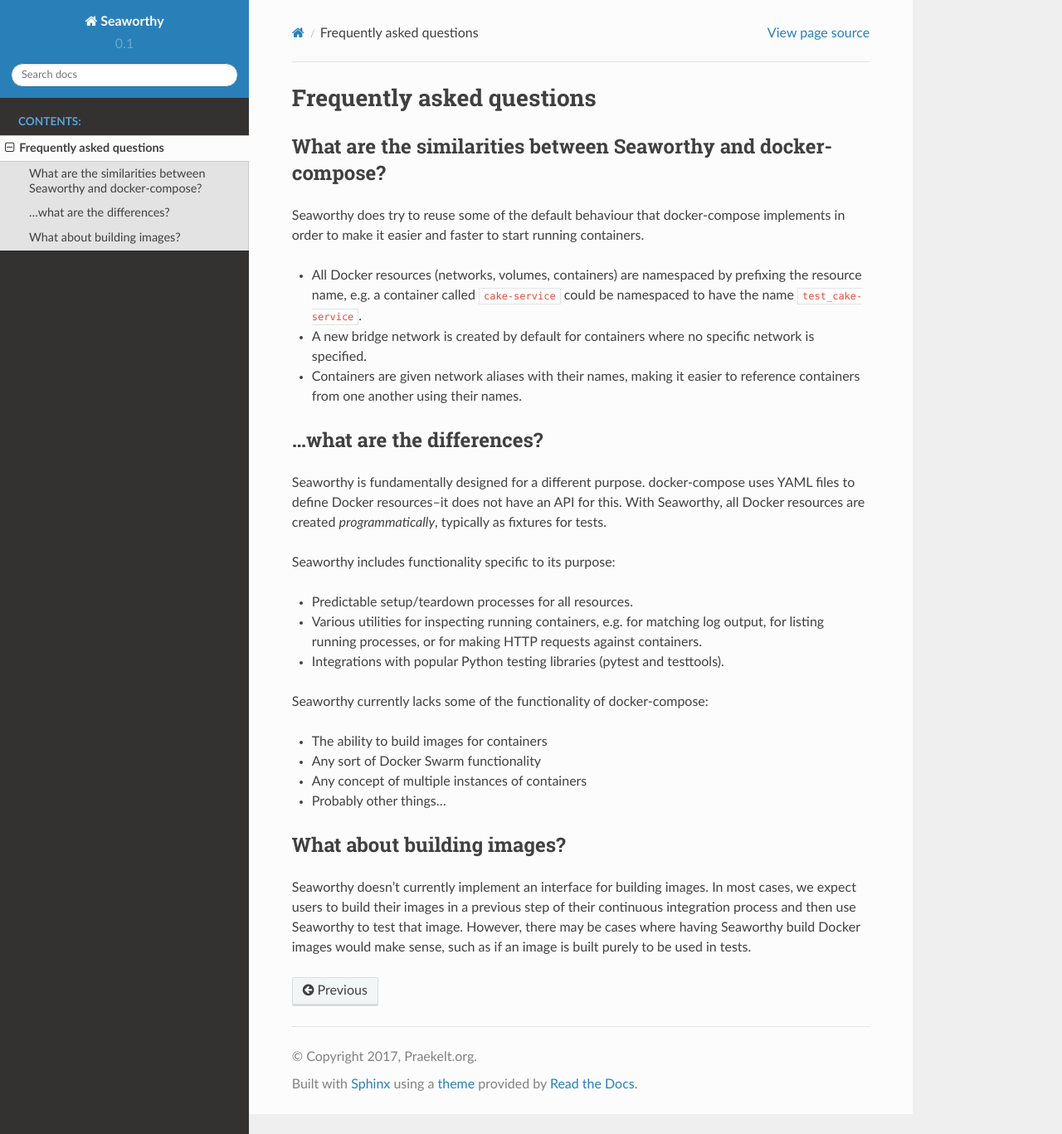
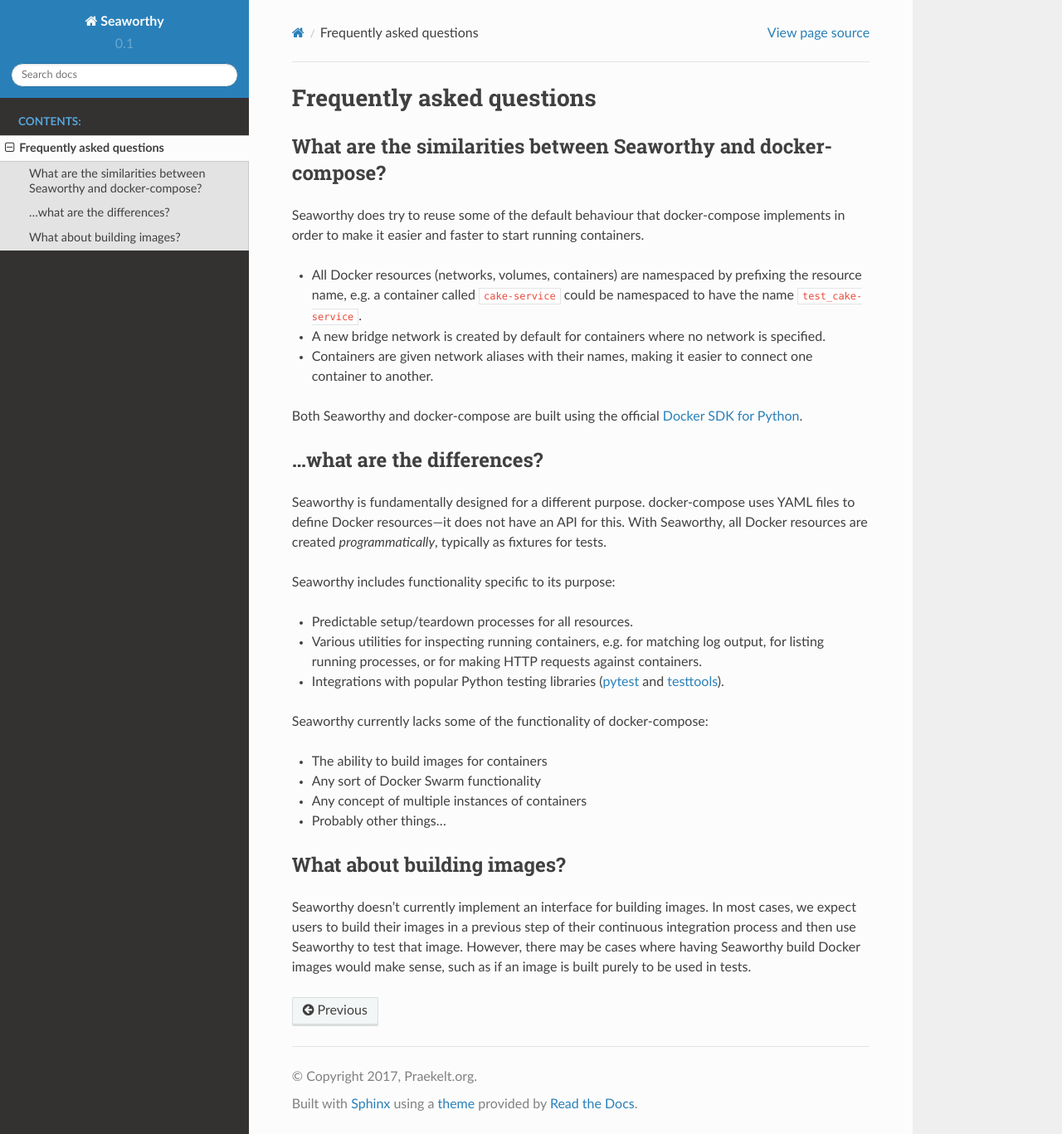
Before and after one commit to praekeltfoundation/seaworthy, a Sphinx documentation site: the page built from docs/faq.rst, in a window 1280 px wide and 1367 px high. Shown: the whole window at 83% size. Built offline with Sphinx 7.4.7 and the Read the Docs theme 2.0.0, drawn with Linux system fonts in a browser that asks for light colours.

Commit message:
docs/faq.rst: Cleanup, add links

```diff
--- a/docs/faq.rst
+++ b/docs/faq.rst
@@ -9,16 +9,19 @@
 * All Docker resources (networks, volumes, containers) are namespaced by
   prefixing the resource name, e.g. a container called ``cake-service`` could
   be namespaced to have the name ``test_cake-service``.
-* A new bridge network is created by default for containers where no specific
-  network is specified.
+* A new bridge network is created by default for containers where no network is
+  specified.
 * Containers are given network aliases with their names, making it easier to
-  reference containers from one another using their names.
+  connect one container to another.
+
+Both Seaworthy and docker-compose are built using the official `Docker SDK for
+Python`_.
 
 
 ...what are the differences?
 """"""""""""""""""""""""""""
 Seaworthy is fundamentally designed for a different purpose. docker-compose
-uses YAML files to define Docker resources--it does not have an API for this.
+uses YAML files to define Docker resources—it does not have an API for this.
 With Seaworthy, all Docker resources are created *programmatically*, typically
 as fixtures for tests.
 
@@ -28,7 +31,8 @@
 * Various utilities for inspecting running containers, e.g. for matching
   log output, for listing running processes, or for making HTTP requests
   against containers.
-* Integrations with popular Python testing libraries (pytest and testtools).
+* Integrations with popular Python testing libraries (`pytest`_ and
+  `testtools`_).
 
 Seaworthy currently lacks some of the functionality of docker-compose:
 
@@ -45,3 +49,8 @@
 continuous integration process and then use Seaworthy to test that image.
 However, there may be cases where having Seaworthy build Docker images would
 make sense, such as if an image is built purely to be used in tests.
+
+
+.. _`Docker SDK for Python`: https://docker-py.readthedocs.io/
+.. _`pytest`: https://pytest.org/
+.. _`testtools`: https://testtools.readthedocs.io/
```
